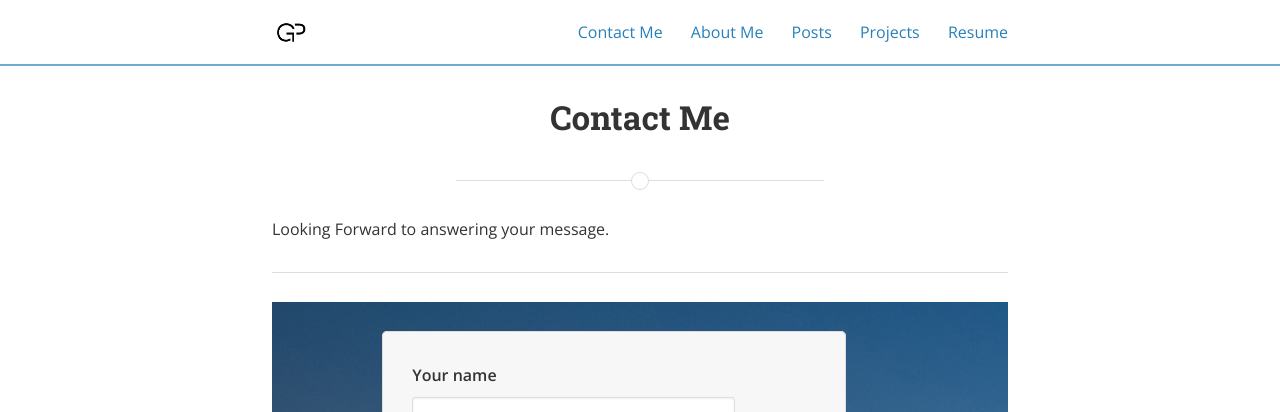
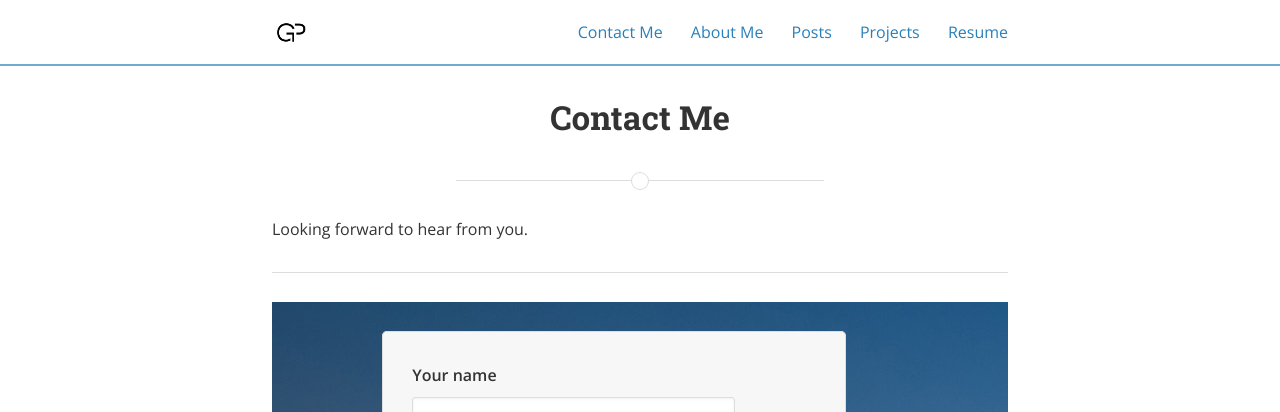
Before and after one commit to Gaurav-Pande/gaurav-pande.github.io, a Jekyll site: the page built from Lets-talk.md, in a window 1280 px wide. Shown: the top 412 px of the page. Built offline with Jekyll 4.4.1, drawn with Linux system fonts in a browser that asks for light colours; nearby versions of some CDN libraries; a style sheet for code colours, icons or effects is not loaded.

Commit message:
Update Lets-talk.md

```diff
--- a/Lets-talk.md
+++ b/Lets-talk.md
@@ -4,7 +4,7 @@ title: Contact Me
 permalink: /talk/
 ---
 
-Looking Forward to answering your message.
+Looking forward to hear from you.
 
 ---
 <div style="background-image:url('/assets/horizon.jpg');height:100%;width:100%;">
```
